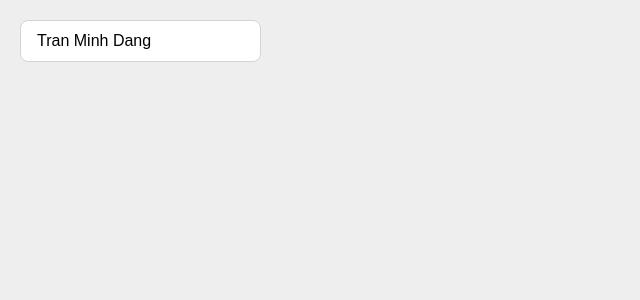
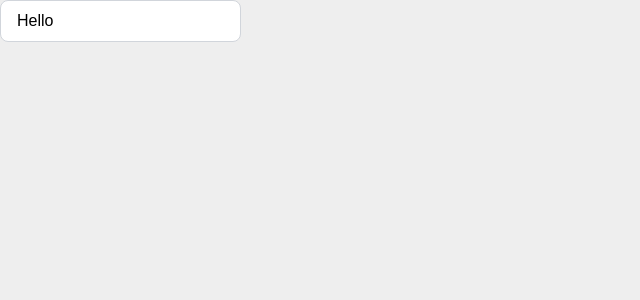
Before and after one commit to minhdanghorus/dang-learn-reactjs, a React (Vite) app in the folder my-app/: page / in a window 1280 px wide. Shown: the top 300 px of the page, without its empty margins (0-640 px from the left). Built offline with nearby package versions, Linux system fonts and the light colour scheme.

Commit message:
b69: Tìm hiểu cleanup function trong useEffect

```diff
--- a/my-app/src/App.jsx
+++ b/my-app/src/App.jsx
@@ -6,6 +6,7 @@ import CardTailwind from "./components/card/CardTailwind";
 import CardList from "./components/card/CardList";
 import Photos from "./components/photo/Photos";
 import Counter from "./components/counter/Counter";
+import Timer from "./components/Timer";
 // import { GlobalStyles } from "./GlobalStyles";
 // import { ThemeProvider } from "styled-components";
 // const theme = {
@@ -19,7 +20,8 @@ const App = () => {
   return (
     <div>
       {/* <Photos></Photos> */}
-      <Counter></Counter>
+      {/* <Counter></Counter> */}
+      <Timer></Timer>
     </div>
   );
 };
--- /dev/null
+++ b/my-app/src/components/Timer.jsx
@@ -0,0 +1,30 @@
+import React, { useEffect } from "react";
+import { useState } from "react";
+
+const Timer = () => {
+  const [message, setMessage] = useState("Hello");
+
+  useEffect(() => {
+    const timer = setInterval(() => {
+      console.log(message);
+    }, 1000);
+
+    // clean up
+    return () => {
+      clearInterval(timer);
+    }
+  }, [message]);
+
+  return (
+    <div>
+      <input
+        type="text"
+        className="border border-gray-300 rounded-lg px-4 py-2"
+        value={message}
+        onChange={(e) => setMessage(e.target.value)}
+      />
+    </div>
+  );
+};
+
+export default Timer;
```
